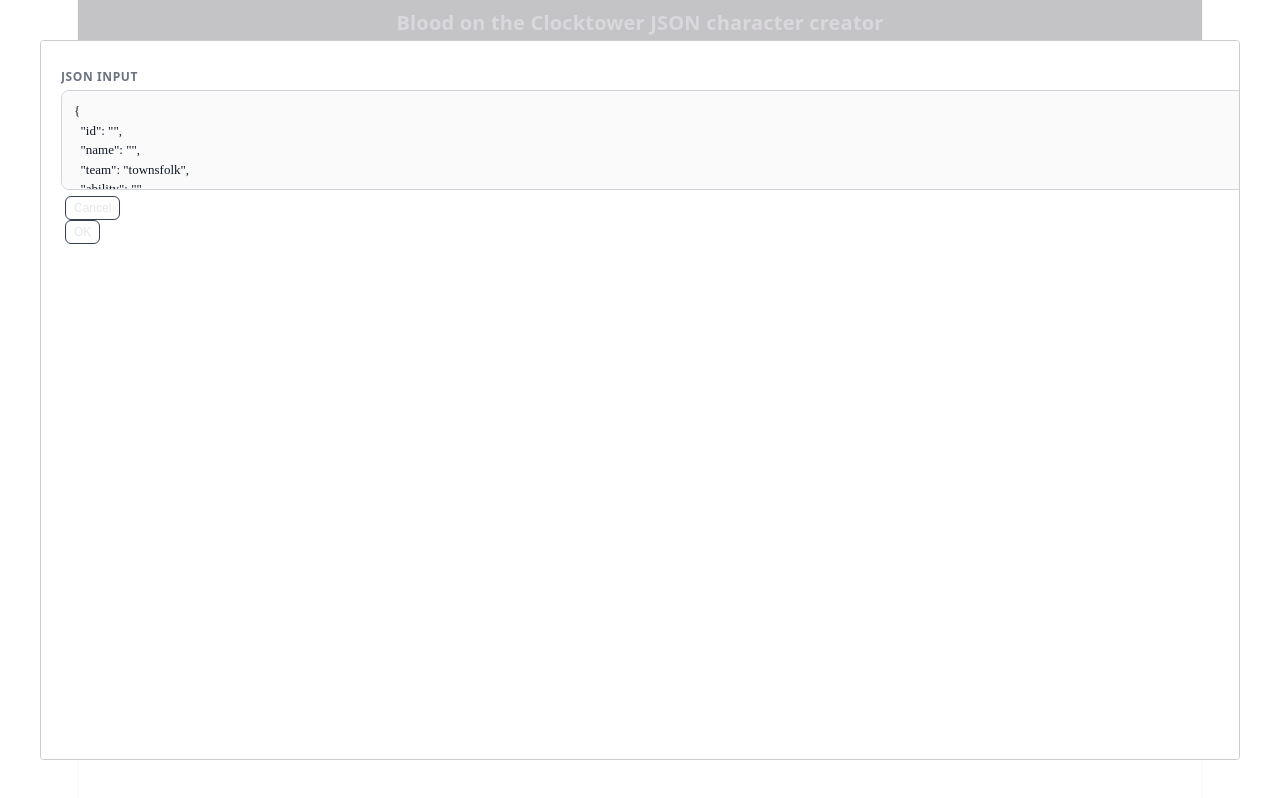
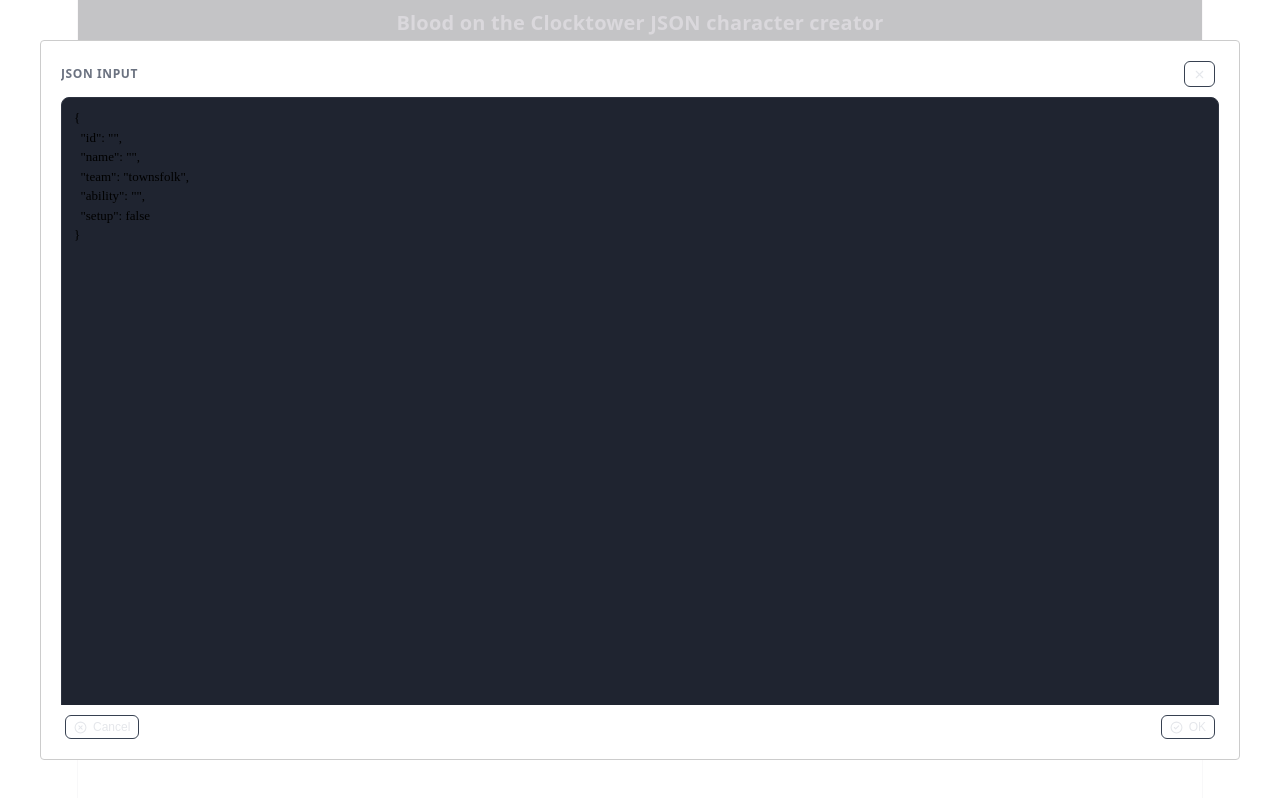
Before and after one commit to rebeccabex/clocktower-apps, a React (Vite) app in the folder clocktower-apps/: page / in a window 1280 px wide. Both pictures are taken after a click on the button "Open JSON input". Built offline with nearby package versions, Linux system fonts and the light colour scheme.

Commit message:
Added styling to input modal and fixed incorrect field name

```diff
--- a/clocktower-apps/src/CharacterJsonCreatorPage.tsx
+++ b/clocktower-apps/src/CharacterJsonCreatorPage.tsx
@@ -97,7 +97,7 @@ export const CharacterJsonCreatorPage = () => {
     newValue: string,
     indexToUpdate: number,
   ) => {
-    const updatedSpecialAbilities = characterObject.specialAbilities?.map(
+    const updatedSpecialAbilities = characterObject.special?.map(
       (specialAbility, i) => {
         if (i === indexToUpdate) {
           return {
@@ -111,7 +111,7 @@ export const CharacterJsonCreatorPage = () => {
 
     setCharacterObject({
       ...characterObject,
-      specialAbilities: updatedSpecialAbilities,
+      special: updatedSpecialAbilities,
     });
   };
 
@@ -309,13 +309,13 @@ export const CharacterJsonCreatorPage = () => {
             displayTooltip={false}
           />
           <SpecialAbilities
-            specialAbilities={characterObject.specialAbilities ?? []}
+            specialAbilities={characterObject.special ?? []}
             addSpecialAbility={(newAbility: SpecialAbility) =>
-              addItemToArray("specialAbilities", newAbility)
+              addItemToArray("special", newAbility)
             }
             updateSpecialAbility={updateSpecialAbilities}
             removeSpecialAbility={(indexToRemove: number) =>
-              removeItemFromArray("specialAbilities", indexToRemove)
+              removeItemFromArray("special", indexToRemove)
             }
           />
           <JinxSection
--- a/clocktower-apps/src/components/JsonInputModal.tsx
+++ b/clocktower-apps/src/components/JsonInputModal.tsx
@@ -2,46 +2,69 @@ import { useState } from "react";
 import Modal from "react-modal";
 import { Button } from "./Button";
 import styled from "styled-components";
+import { CircleCheck, CircleX, X } from "lucide-react";
 
 Modal.setAppElement("#root");
 
 type JsonInputModalProps = {
   modalIsOpen: boolean;
-  input: string;
+  characterJson: string;
   setInput: (newInput: string) => void;
   closeModal: () => void;
 };
 
 export const JsonInputModal = ({
   modalIsOpen,
-  input,
+  characterJson,
   setInput,
   closeModal,
 }: JsonInputModalProps) => {
-  const [error, setError] = useState(undefined);
+  const [inputJson, setInputJson] = useState(characterJson);
+  const [error, setError] = useState("");
 
   const onConfirmInput = () => {
-    // verify json
-    closeModal();
+    // TODO make useMemo in JsonPrettyPrinter a custom hook and use HighlightedJson in component?
+    try {
+      JSON.parse(inputJson);
+      setInput(inputJson);
+      closeModal();
+    } catch (e) {
+      if (e instanceof SyntaxError) {
+        setError(e.message);
+      } else {
+        setError("Invalid JSON");
+      }
+    }
   };
 
   const onCancel = () => closeModal();
 
+  const customStyles = {
+    content: {
+      backgroundColor: "var(--bg)",
+    },
+  };
+
   return (
-    <Modal isOpen={modalIsOpen}>
+    <Modal isOpen={modalIsOpen} style={customStyles}>
       <StyledContent>
         <TextAreaContainer>
-          <InputAreaLabel>JSON input</InputAreaLabel>
+          <TopContainer>
+            <InputAreaLabel>JSON input</InputAreaLabel>
+            <Button icon={X} label="" onClick={onCancel} />
+          </TopContainer>
           <StyledTextArea
-            value={input}
-            onChange={(e) => setInput(e.target.value)}
+            value={inputJson}
+            onChange={(e) => setInputJson(e.target.value)}
             spellCheck={false}
             $error={error}
           />
         </TextAreaContainer>
-
-        <Button onClick={onCancel} label="Cancel" />
-        <Button onClick={onConfirmInput} label="OK" />
+        <div>{error}</div>
+        <ButtonContainer>
+          <Button onClick={onCancel} label="Cancel" icon={CircleX} />
+          <Button onClick={onConfirmInput} label="OK" icon={CircleCheck} />
+        </ButtonContainer>
       </StyledContent>
     </Modal>
   );
@@ -52,7 +75,7 @@ const StyledContent = styled.div`
   left: 50%;
   right: auto;
   bottom: auto;
-  margin-right: -50%;
+  height: 100%;
 `;
 
 const InputAreaLabel = styled.label`
@@ -66,11 +89,20 @@ const InputAreaLabel = styled.label`
 const TextAreaContainer = styled.div`
   overflow: hidden;
   min-height: 0;
+  height: 95%;
+`;
+
+const TopContainer = styled.div`
+  display: flex;
+  flex-direction: row;
+  justify-content: space-between;
+  margin-bottom: 10px;
 `;
 
 const StyledTextArea = styled.textarea<{ $error: any }>`
   width: 100%;
   min-height: 100px;
+  height: 100%;
   resize: vertical;
   padding: 10px 12px;
   font-family: 'ui-monospace, SFMono-Regular, "SF Mono", Menlo, Consolas, monospace';
@@ -80,6 +112,13 @@ const StyledTextArea = styled.textarea<{ $error: any }>`
   border-radius: 8px;
   outline: none;
   box-sizing: border-box;
-  background: #fafafa;
-  color: #111827;
+  background: #1f2430;
+  border: 1px solid #2d3340;
 `;
+
+const ButtonContainer = styled.div`
+  display: flex;
+  flex-direction: row;
+  justify-content: space-between;
+  margin-top: 10px;
+`;
--- a/clocktower-apps/src/components/JsonPrettyPrinter.tsx
+++ b/clocktower-apps/src/components/JsonPrettyPrinter.tsx
@@ -79,7 +79,7 @@ export const JsonPrettyPrinter = ({
 
           <JsonInputModal
             modalIsOpen={modalIsOpen}
-            input={input}
+            characterJson={input}
             setInput={setInput}
             closeModal={closeModal}
           />
--- a/clocktower-apps/src/types.ts
+++ b/clocktower-apps/src/types.ts
@@ -107,7 +107,7 @@ export type BotCCharacterArrayFields = {
   imageUrls?: Array<string>;
   reminders?: Array<string>;
   remindersGlobal?: Array<string>;
-  specialAbilities?: Array<SpecialAbility>;
+  special?: Array<SpecialAbility>;
   jinxes?: Array<Jinx>;
 };
 export type BotCCharacterArrayFieldName = keyof BotCCharacterArrayFields;
@@ -137,7 +137,7 @@ export const emptyBotCCharacter: BotCCharacter = {
   setup: false,
   reminders: [],
   remindersGlobal: [],
-  specialAbilities: [],
+  special: [],
 };
 
 const removeEmptyArrayValues = (character: BotCCharacter): BotCCharacter => ({
@@ -147,7 +147,7 @@ const removeEmptyArrayValues = (character: BotCCharacter): BotCCharacter => ({
   remindersGlobal: character.remindersGlobal?.filter(
     (reminder) => reminder.length > 0,
   ),
-  specialAbilities: character.specialAbilities?.map((ability) => ({
+  special: character.special?.map((ability) => ({
     ...ability,
     time: ability.time === nullSelectionValue ? undefined : ability.time,
     global: ability.global === nullSelectionValue ? undefined : ability.global,
@@ -174,9 +174,9 @@ const removeEmptyOptionalFields = (
       : undefined,
   firstNightReminder: character.firstNightReminder || undefined,
   otherNightReminder: character.otherNightReminder || undefined,
-  specialAbilities:
-    character.specialAbilities && character.specialAbilities.length > 0
-      ? character.specialAbilities
+  special:
+    character.special && character.special.length > 0
+      ? character.special
       : undefined,
   jinxes:
     character.jinxes && character.jinxes.length > 0
```
